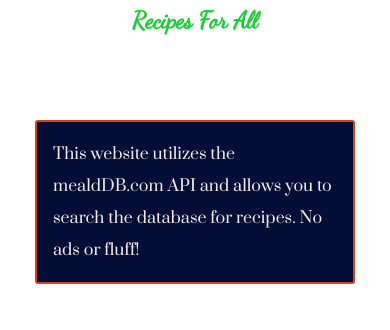
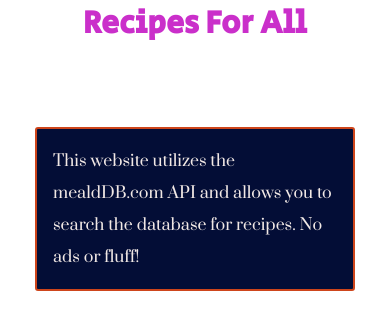
Before and after one commit to TGParish/Recipes-For-All, a Next.js app: page /about in a window 390 px wide. Shown: the top 330 px of the page. Built offline with nearby package versions, Linux system fonts and the light colour scheme; a web font is replaced by a local one.

Commit message:
site redesign

```diff
--- a/components/displayrecipecards/displayrecipecards.module.scss
+++ b/components/displayrecipecards/displayrecipecards.module.scss
@@ -1,19 +1,19 @@
 // @import url('https://fonts.googleapis.com/css2?family=Prata&display=swap');
 @import url('https://fonts.googleapis.com/css2?family=Dancing+Script&display=swap');
+@import url('https://fonts.googleapis.com/css2?family=Secular+One&display=swap');
 
 .cards {
   display: grid;
-  grid-template-columns: repeat(auto-fill, minmax(20rem, 1fr));
+  grid-template-columns: repeat(auto-fill, minmax(15rem, 1fr));
   gap: 1.5rem;
   // grid-gap: 1.5rem;
-  place-items: center;
+  // place-items: center;
 }
 
 .card {
   img {
-    display: block;
+    // display: block;
     width: 100%;
-    // border-bottom: 1px solid var(--tigerblood);
   }
   // font-family: 'Prata', serif;
   display: flex;
@@ -21,40 +21,32 @@
   align-items: center;
   justify-content: space-between;
   background-color: var(--bgblue);
-  // border: 1px solid var(--tigerblood);
   box-shadow: var(--box-shadowII);
+  border-radius: 3px;
 
-  // box-shadow: 0 1px 4px rgba(0, 0, 0, 0.2);
-
-  border-radius: 3px;
-  height: 40rem;
   width: 100%;
   color: black;
   .name {
     padding-top: 1rem;
     margin: 0 2rem;
-    font-family: 'Dancing Script', cursive;
+    font-family: 'Secular One', sans-serif;
   }
-
-  // .category {
-
-  // }
 
   .description {
     padding: 1rem 1rem;
   }
   .btn {
     border: none;
-    background-color: var(--linkgreen);
+    background-color: var(--button-color);
     color: whitesmoke;
     border-radius: 3px;
     width: 7rem;
-    height: 2rem;
+    min-height: 2rem;
     cursor: pointer;
     margin-bottom: 1rem;
   }
   .btn:hover {
-    background-color: rgb(56, 104, 8);
+    background-color: var(--button-color-hover);
   }
 }
 
@@ -65,8 +57,8 @@
     Ubuntu, Cantarell, 'Open Sans', 'Helvetica Neue', sans-serif;
 }
 
-@media (max-width: 768px) {
-  .cards {
-    margin: 0 1rem;
-  }
-}
+// @media (max-width: 768px) {
+//   .cards {
+//     margin: 0 1rem;
+//   }
+// }
--- a/components/layout/layout.js
+++ b/components/layout/layout.js
@@ -8,7 +8,7 @@
         <div className={classes.navbarcontent}>
           <Link href="/">
             <h1>
-              <a>Recipes For All</a>
+              <a className={classes.heading}>Recipes For All</a>
             </h1>
           </Link>
         </div>
--- a/components/layout/layout.module.scss
+++ b/components/layout/layout.module.scss
@@ -1,10 +1,11 @@
 @import url('https://fonts.googleapis.com/css2?family=Girassol&display=swap');
 @import url('https://fonts.googleapis.com/css2?family=Dancing+Script&display=swap');
+@import url('https://fonts.googleapis.com/css2?family=Secular+One&display=swap');
 
 .layout {
   display: grid;
   grid-template-columns: 1fr 2fr 1fr;
-  grid-template-rows: 75px minmax(900px, auto) 75px;
+  // grid-template-rows: 75px minmax(900px, auto) 75px;
   background-color: var(--bgblue);
 }
 
@@ -27,9 +28,16 @@
   align-items: center;
 }
 
-.navbarcontent h1 {
-  font-family: 'Dancing Script', cursive;
-  color: rgb(27, 206, 57);
+// .navbarcontent h1 {
+//   font-family: 'Secular One', sans-serif;
+//   color: var(--heading-color);
+//   font-size: 2rem;
+//   cursor: pointer;
+// }
+
+.heading {
+  font-family: 'Secular One', sans-serif;
+  color: var(--heading-color);
   font-size: 2rem;
   cursor: pointer;
 }
@@ -38,38 +46,30 @@
   list-style: none;
 }
 
-.navbarcontent li {
-  display: inline;
-  margin-right: 1rem;
-  color: rgb(206, 69, 27);
-  font-size: 1.5rem;
-  cursor: pointer;
-}
-
 .main {
   grid-column: 2/3;
 }
 
-@media (max-width: 768px) {
-  .layout {
-    grid-template-rows: 40px minmax(700px, auto) 75px;
-  }
+// @media (max-width: 768px) {
+//   .layout {
+//     grid-template-rows: 40px minmax(700px, auto) 75px;
+//   }
 
-  .navbarcontent h1 {
-    font-size: 1.5rem;
-  }
+//   .navbarcontent h1 {
+//     font-size: 1.5rem;
+//   }
 
-  .navbarcontent li {
-    font-size: 1rem;
-  }
+//   .navbarcontent li {
+//     font-size: 1rem;
+//   }
 
-  .main {
-    grid-column: 1/-1;
-  }
-}
+//   .main {
+//     grid-column: 1/-1;
+//   }
+// }
 
-@media (max-width: 1024px) {
-  .layout {
-    grid-template-rows: 40px minmax(1000px, auto) 75px;
-  }
-}
+// @media (max-width: 1024px) {
+//   .layout {
+//     grid-template-rows: 40px minmax(1000px, auto) 75px;
+//   }
+// }
--- a/components/results/results.module.scss
+++ b/components/results/results.module.scss
@@ -1,55 +1,5 @@
 @import url('https://fonts.googleapis.com/css2?family=Prata&display=swap');
 @import url('https://fonts.googleapis.com/css2?family=Dancing+Script&display=swap');
-
-.cards {
-  display: grid;
-  grid-template-columns: repeat(auto-fill, minmax(20rem, 1fr));
-  gap: 1.5rem;
-  place-items: center;
-}
-
-.card {
-  img {
-    display: block;
-    width: 100%;
-    border-bottom: 1px solid rgb(206, 69, 27);
-  }
-  // font-family: -apple-system, BlinkMacSystemFont, 'Segoe UI', Roboto, Oxygen,
-  //   Ubuntu, Cantarell, 'Open Sans', 'Helvetica Neue', sans-serif;
-  display: flex;
-  flex-direction: column;
-  align-items: center;
-  justify-content: space-between;
-  background-color: rgb(3, 13, 54);
-  border: 2px solid rgb(206, 69, 27);
-  border-radius: 3px;
-  height: 40rem;
-  width: 25rem;
-  color: var(--bgblue);
-  .name {
-    padding-top: 1rem;
-    margin: 0 2rem;
-    font-family: 'Dancing Script', cursive;
-  }
-
-  // .category {
-
-  // }
-
-  .description {
-    padding: 1rem 1rem;
-  }
-  .btn {
-    border: 2px solid rgb(206, 69, 27);
-    background-color: rgba(206, 69, 27, 0);
-    color: rgb(241, 232, 229);
-    border-radius: 3px;
-    width: 5rem;
-    height: 2rem;
-    cursor: pointer;
-    margin-bottom: 1rem;
-  }
-}
 
 .failure {
   text-align: center;
@@ -60,6 +10,3 @@
   color: black;
   font-family: 'Prata', serif;
 }
-
-@media (max-width: 768px) {
-}
--- a/components/search/search.module.scss
+++ b/components/search/search.module.scss
@@ -33,13 +33,13 @@
   background-color: var(--bgblue);
 }
 .search input:focus {
-  outline: 2px solid var(--linkgreen);
+  outline: 2px solid var(--button-color);
 }
 
 .search button {
   margin-left: 1rem;
   border: none;
-  background-color: var(--linkgreen);
+  background-color: var(--button-color);
   color: var(--bgblue);
   cursor: pointer;
   padding: 0 0.5rem;
@@ -47,5 +47,5 @@
 }
 
 .search button:hover {
-  background-color: rgb(56, 104, 8);
+  background-color: var(--button-color-hover);
 }
--- a/package.json
+++ b/package.json
@@ -1,5 +1,5 @@
 {
-  "name": "afolder",
+  "name": "recipes-for-all",
   "version": "0.1.0",
   "private": true,
   "scripts": {
--- a/pages/recipes/[id]/index.js
+++ b/pages/recipes/[id]/index.js
@@ -1,4 +1,4 @@
-import classes from '../../../util/slug.module.scss';
+import classes from '../../../styles/slug.module.scss';
 
 const apiEndPoint = `https://www.themealdb.com/api/json/v1/1/`;
 
@@ -29,6 +29,7 @@
         <img src={strMealThumb} alt={strMeal} />
         <h1 className={classes.name}>{strMeal}</h1>
       </div>
+      <div className={classes.ingredientsContainer}>
         <h2 className={classes.ingredients}>Ingredients:</h2>
         <ul className={classes.ingredientsList}>
           <li>
@@ -92,6 +93,7 @@
             {dataMeals.strMeasure20} {dataMeals.strIngredient20}
           </li>
         </ul>
+      </div>
       <div className={classes.directions}>
         <h2>Directions:</h2>
         <p>{strInstructions}</p>
--- a/postcss.config.js
+++ /dev/null
@@ -1,6 +0,0 @@
-module.exports = {
-  plugins: {
-    tailwindcss: {},
-    autoprefixer: {},
-  },
-}
--- a/styles/about.module.scss
+++ b/styles/about.module.scss
@@ -1,7 +1,7 @@
 @import url('https://fonts.googleapis.com/css2?family=Prata&display=swap');
 .cards {
-  display: grid;
-  grid-template-columns: 1fr;
+  // display: grid;
+  // grid-template-columns: 1fr;
   gap: 1.5rem;
   place-items: center;
 }
--- a/styles/globals.scss
+++ b/styles/globals.scss
@@ -8,21 +8,28 @@
   list-style: none;
 }
 
-body {
+:root {
+  // Box Shadow
   --box-shadow: 0 20px 30px 0 rgba(0, 0, 0, 0.1),
     0 4px 4px 0 rgba(0, 0, 0, 0.15);
-  // --box-shadowII: 0 20px 30px 0 rgba(0, 0, 0, 0.1),
-  //   0 -1px 4px 0 rgba(0, 0, 0, 0.15);
   --box-shadowII: 0 1px 4px rgba(0, 0, 0, 0.2);
-  --tigerblood: black;
-  --tigerbloodII: rgb(206, 69, 27);
+
+  // Colors
   --linkgreen: #1bce39;
+  --fontwhite: #ffffff;
+  --dino-purple: rgb(202, 47, 202);
+  --dino-purple-hover: rgb(94, 33, 94);
+
+  // Setting vars
+  --heading-color: var(--dino-purple);
+  --button-color: var(--dino-purple);
+  --button-color-hover: var(--dino-purple-hover);
+
   --bgblue: #ffffff;
   --bgblueII: rgb(3, 16, 26);
   --navbarblue: #ffffff;
   --navbarblueII: rgb(3, 13, 54);
   --navbarborder: rgb(32, 32, 1);
-  --fontwhite: #ffffff;
   font-family: -apple-system, BlinkMacSystemFont, 'Segoe UI', Roboto, Oxygen,
     Ubuntu, Cantarell, 'Open Sans', 'Helvetica Neue', sans-serif;
 }
--- a/util/slug.module.scss
+++ b/styles/slug.module.scss
@@ -1,7 +1,11 @@
 @import url('https://fonts.googleapis.com/css2?family=Dancing+Script&display=swap');
+@import url('https://fonts.googleapis.com/css2?family=Prata&display=swap');
 
 .card {
+  // grid-template-columns: minmax(30rem, 1fr);
+  min-width: 25rem;
   margin-top: 3rem;
+  margin-bottom: 3rem;
   color: black;
   box-shadow: var(--box-shadowII);
   border-radius: 3px;
@@ -12,11 +16,11 @@
     // justify-content: spa;
     align-items: center;
     .name {
-      margin-top: 1rem;
-      font-family: 'Dancing Script', cursive;
+      padding-top: 1rem;
+      font-family: 'Prata', serif;
     }
     img {
-      max-width: 500px;
+      max-width: 80%;
       margin-top: 1.5rem;
       border-radius: 1rem;
     }
@@ -38,12 +42,3 @@
     }
   }
 }
-
-@media (max-width: 768px) {
-  .card {
-    margin: 1rem 1rem;
-    img {
-      width: 10rem;
-    }
-  }
-}
```
Also changed, not shown: 1 other file (tests, documents, lock files or other folders). Lines whose indentation alone changed are shown as unchanged.
